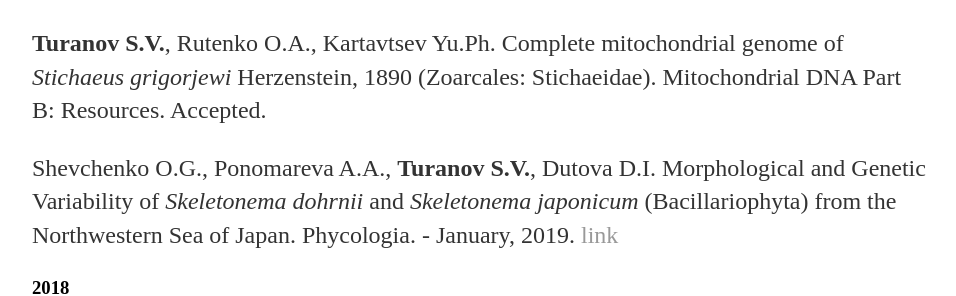
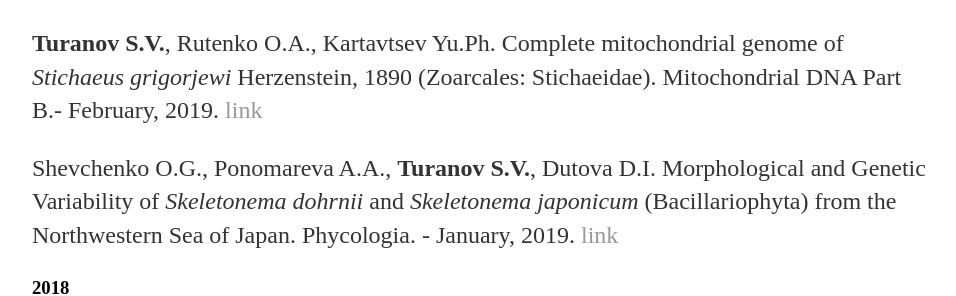
Before and after one commit to Sturcoal/Sturcoal.github.io, a Jekyll site: the page built from Publications.html, in a window 1280 px wide and 900 px high. Shown: the part 490-786 px from the top of the window, without its empty margins (160-1116 px from the left). Built offline with Jekyll 4.4.1, drawn with Linux system fonts in a browser that asks for light colours.

Commit message:
Update Publications.html

```diff
--- a/Publications.html
+++ b/Publications.html
@@ -7,7 +7,7 @@
 	<p><b>Turanov S.V.</b>, Balanov A.A., Shelekhov V.A. Species of the genus <i>Ammodytes</i> (Ammodytidae) in the northwestern part of the Sea of Japan. In press. <p>
 	<p><b>Turanov S.V.</b> Building and analysis of the reference nucleotide sequence data base of the mitochondrial <i>COI</i> gene for delimitation of sand lances species (Uranoscopiformes: Ammodytidae) from the Northern Hemisphere. Russian Journal of Marine Biology. Accepted. <a href="https://github.com/Sturcoal/Ammodytes/blob/master/README.md">supplement</a> <p><p>
 	<p><b>Turanov S.V.</b>, Kartavtsev Yu.Ph., Shapovalov M.E. The first attempt of studying the species diversity of fish in the lake Khanka using DNA barcoding techniques. Russian Journal of Genetics. Accepted. <p>
-	<p><b>Turanov S.V.</b>, Rutenko O.A., Kartavtsev Yu.Ph. Complete mitochondrial genome of <i>Stichaeus grigorjewi</i> Herzenstein, 1890 (Zoarcales: Stichaeidae). Mitochondrial DNA Part B: Resources. Accepted. <p>
+	<p><b>Turanov S.V.</b>, Rutenko O.A., Kartavtsev Yu.Ph. Complete mitochondrial genome of <i>Stichaeus grigorjewi</i> Herzenstein, 1890 (Zoarcales: Stichaeidae). Mitochondrial DNA Part B.- February, 2019. <a href="https://www.tandfonline.com/doi/full/10.1080/23802359.2019.1579063">link</a> <p>
 	<p>Shevchenko O.G., Ponomareva A.A., <b>Turanov S.V.</b>, Dutova D.I. Morphological and Genetic Variability of <i>Skeletonema dohrnii</i> and <i>Skeletonema japonicum</i> (Bacillariophyta) from the Northwestern Sea of Japan. Phycologia. - January, 2019. <a href="https://www.tandfonline.com/doi/full/10.1080/00318884.2018.1517540">link</a> <p>
 	<h3>2018</h3>
 	<p>Cherneva I.A., Chernyshev A.V, Ekimova I.A., Polyakova N.E., Schepetov D.M., <b>Turanov S.V.</b>, Neretina T.V, Chaban E.M., Malakhov V.V. Species identity and genetic structure of nemerteans of the “Lineus ruber–viridis” complex (Muller, 1774) from Arctic waters. Polar Biology. - November, 2018. <a href="https://link.springer.com/article/10.1007%2Fs00300-018-2438-7">link</a><p>
```
